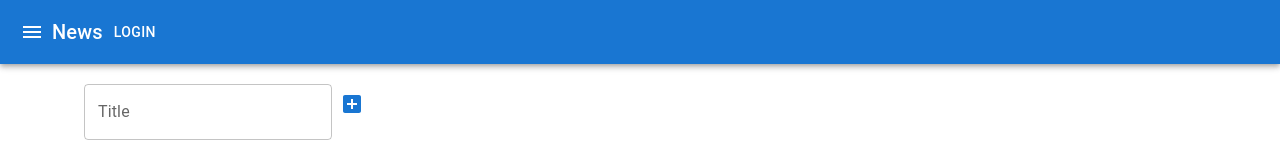
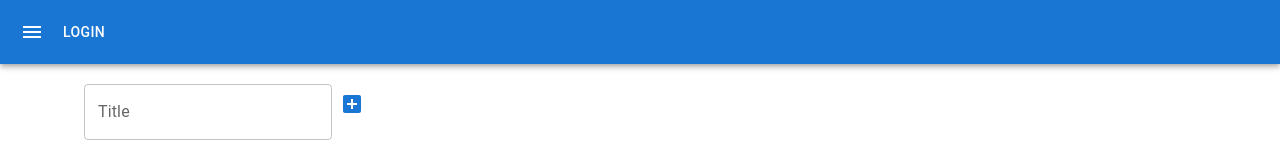
Before and after one commit to KirillDolzhenkov/todo-app, a React (Create React App) app: page / in a window 1280 px wide. Shown: the top 160 px of the page. Built offline with nearby package versions, Linux system fonts and the light colour scheme.

Commit message:
fixed imports & header

```diff
--- a/src/App.tsx
+++ b/src/App.tsx
@@ -1,7 +1,4 @@
 import React, { useCallback } from 'react'
-import './App.css';
-import { Todolist } from './Todolist';
-import { AddItemForm } from './AddItemForm';
 import AppBar from '@mui/material/AppBar';
 import Toolbar from '@mui/material/Toolbar';
 import IconButton from '@mui/material/IconButton';
@@ -11,6 +8,11 @@ import Container from '@mui/material/Container';
 import Grid from '@mui/material/Grid';
 import Paper from '@mui/material/Paper';
 import { Menu } from '@mui/icons-material';
+import { useDispatch, useSelector } from 'react-redux';
+
+import './App.css';
+import { Todolist } from './Todolist';
+import { AddItemForm } from './AddItemForm';
 import {
     addTodolistAC,
     changeTodolistFilterAC,
@@ -20,9 +22,9 @@ import {
     TodolistDomainType
 } from './state/todolists-reducer'
 import { addTaskAC, changeTaskStatusAC, changeTaskTitleAC, removeTaskAC } from './state/tasks-reducer';
-import { useDispatch, useSelector } from 'react-redux';
 import { AppRootStateType } from './state/store';
 import { TaskStatuses, TaskType } from './api/todolists-api'
+
 
 
 export type TasksStateType = {
@@ -84,7 +86,7 @@ function App() {
                         <Menu/>
                     </IconButton>
                     <Typography variant="h6">
-                        News
+                       {/* News*/}
                     </Typography>
                     <Button color="inherit">Login</Button>
                 </Toolbar>
--- a/src/Todolist.tsx
+++ b/src/Todolist.tsx
@@ -1,9 +1,10 @@
 import React, {useCallback} from 'react'
-import {AddItemForm} from './AddItemForm'
-import {EditableSpan} from './EditableSpan'
 import IconButton from '@mui/material/IconButton';
 import Button from '@mui/material/Button';
 import { Delete } from '@mui/icons-material';
+
+import {AddItemForm} from './AddItemForm'
+import {EditableSpan} from './EditableSpan'
 import {Task} from './Task'
 import {TaskStatuses, TaskType} from './api/todolists-api'
 import {FilterValuesType} from './state/todolists-reducer'
--- a/src/state/store.ts
+++ b/src/state/store.ts
@@ -1,6 +1,7 @@
+import { combineReducers, createStore } from 'redux';
+
 import { tasksReducer } from './tasks-reducer';
 import { todolistsReducer } from './todolists-reducer';
-import { combineReducers, createStore } from 'redux';
 
 // объединяя reducer-ы с помощью combineReducers,
 // мы задаём структуру нашего единственного объекта-состояния
--- a/src/state/tasks-reducer.ts
+++ b/src/state/tasks-reducer.ts
@@ -1,5 +1,6 @@
+import { v1 } from 'uuid';
+
 import { TasksStateType } from '../App';
-import { v1 } from 'uuid';
 import { AddTodolistActionType, RemoveTodolistActionType } from './todolists-reducer';
 import { TaskPriorities, TaskStatuses, TaskType } from '../api/todolists-api'
 
```
